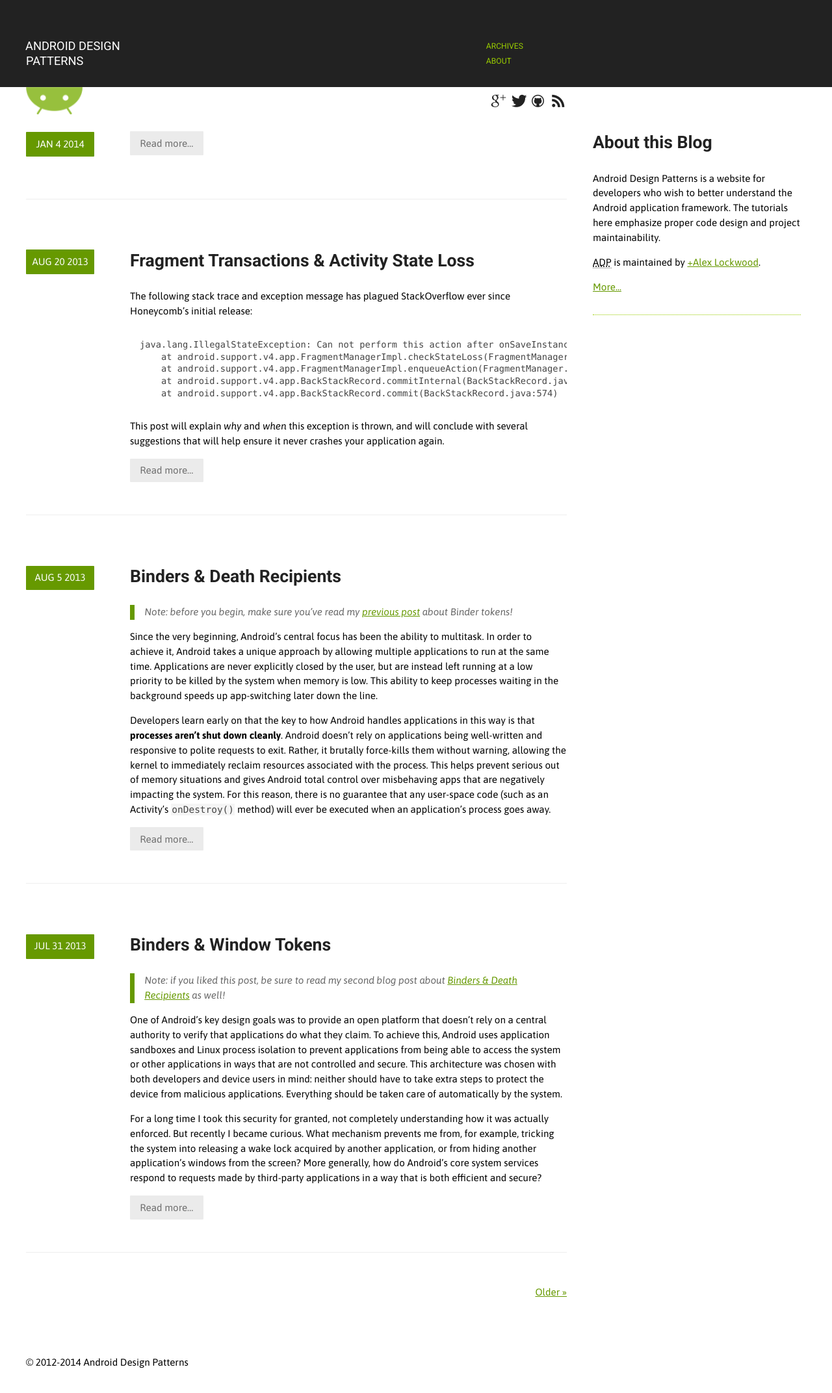
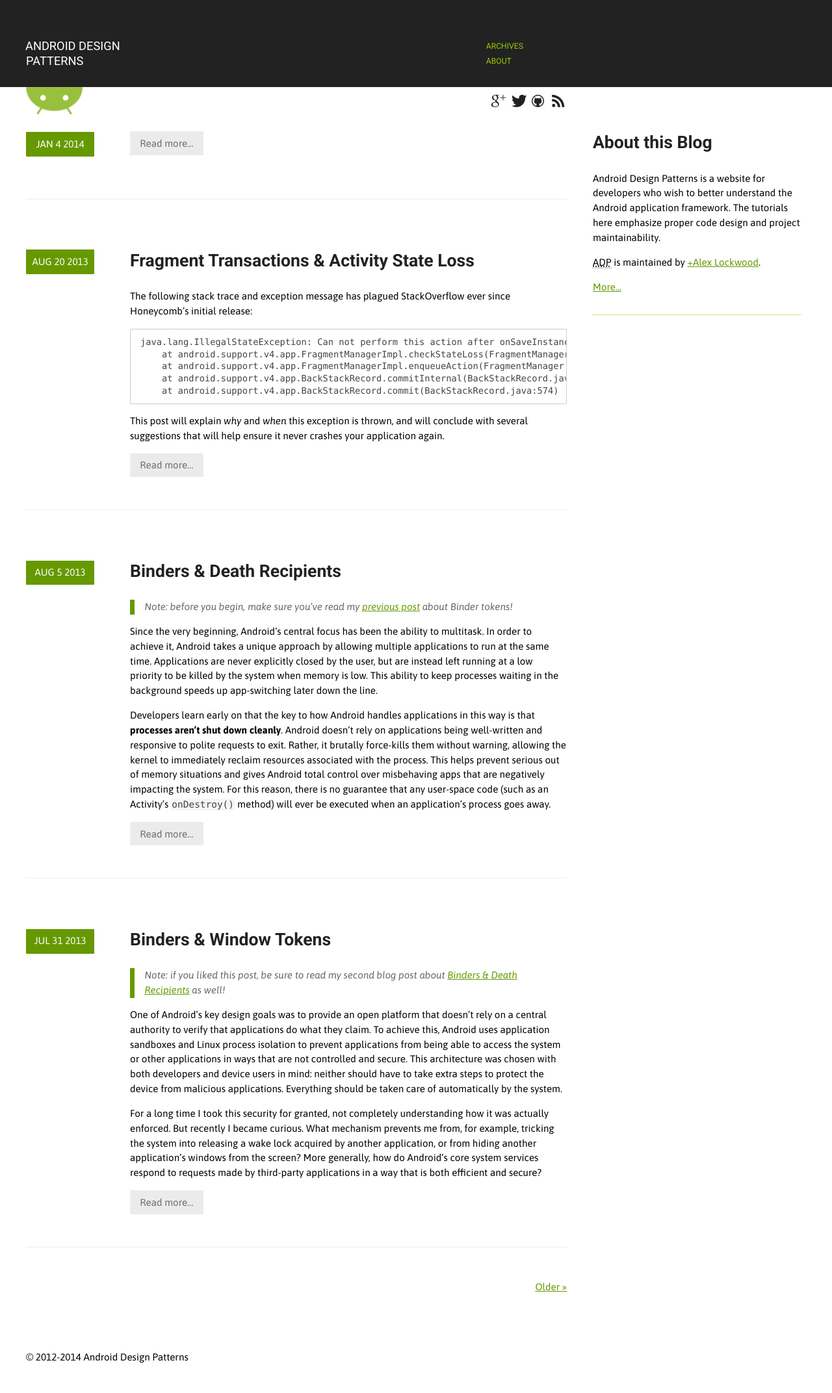
Before and after one commit to alexjlockwood/AndroidDesignPatterns, a Jekyll site: the page built from index.html, in a window 1280 px wide. Shown: the whole page at 65% size. Built offline with Jekyll 4.4.1, drawn with Linux system fonts in a browser that asks for light colours; Markdown is read by kramdown in place of the engine named in the settings; the list of posts is cut into pages by our own code; comment, search, counter and statistics services are not loaded.

Commit message:
Added border to `pre` style

```diff
--- a/css/style.css
+++ b/css/style.css
@@ -489,11 +489,15 @@
     width: 100%;
     overflow: auto;
 }
+.highlighttable .highlight pre {
+    border-left: 0;
+}
 pre {
     background: #f5f5f5;
-    padding: 15px;
+    padding: 10px 15px;
     overflow-x: auto;
     border-radius: 1px;
+    border: 1px #ccc solid;
 }
 pre code {
     background: transparent;
```
